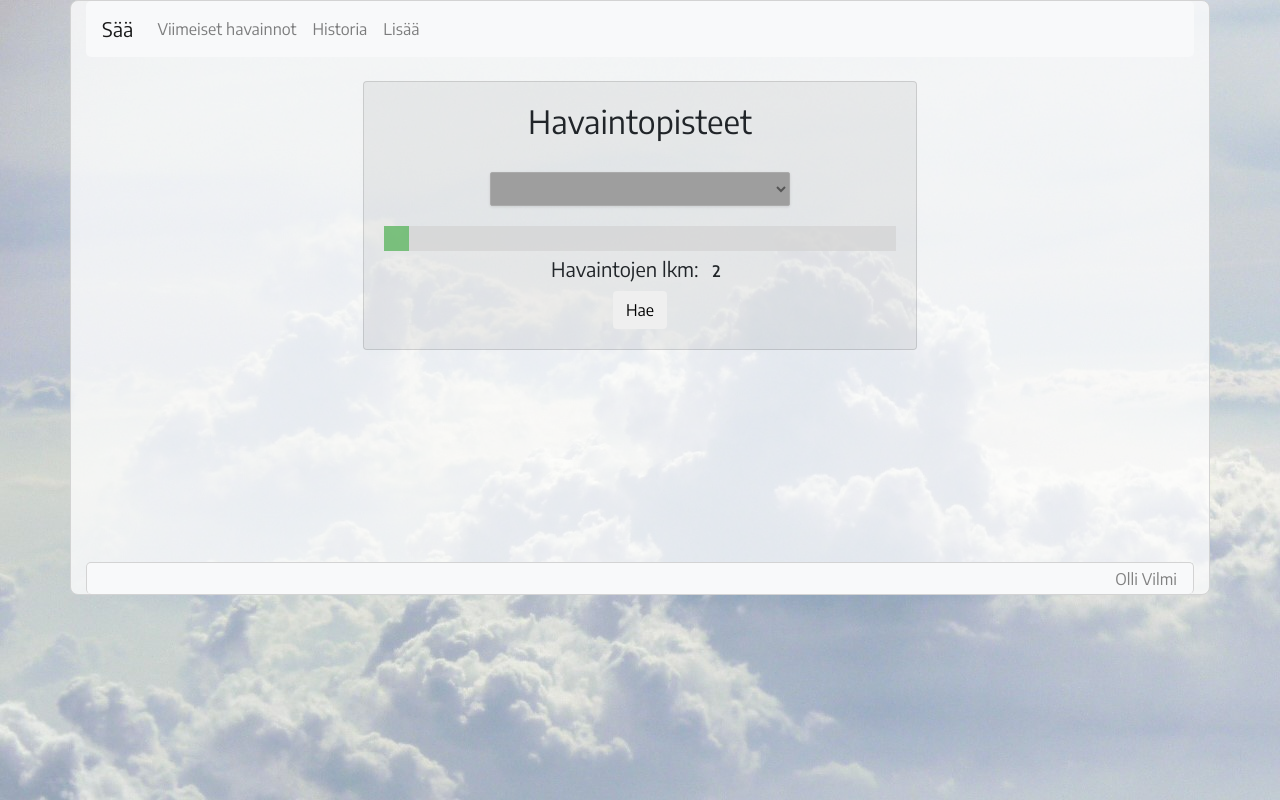
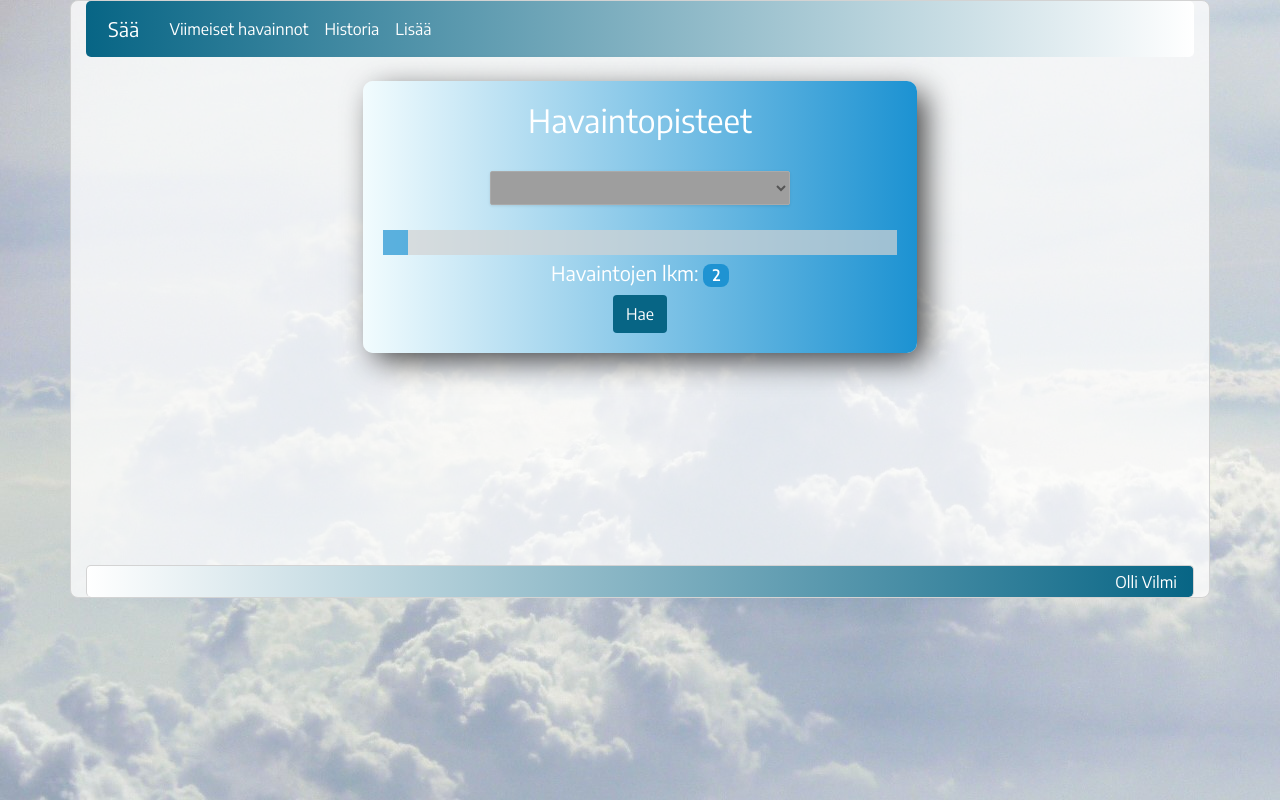
Before and after one commit to ollivilmi/weather_app, a Flask app: template templates/about.html in a window 1280 px wide. Run offline with Flask 2, Linux system fonts and the light colour scheme; the template is opened without the code that fills it, so the values that code supplies are empty; some libraries are stand-ins or nearby versions; some web fonts are replaced; grey boxes are pictures that could not be loaded.

Commit message:
CSS is coming to town

```diff
--- a/static/styles.css
+++ b/static/styles.css
@@ -10,14 +10,31 @@
     font-family: 'Encode Sans', sans-serif
 }
 
+html {
+    height: 100%;
+}
+
 body {
     background-image: url(clouds.jpg);
     background-repeat: repeat;
     background-color: #afbbcb;
+    min-height: 100%;
 }
 
 .navbar {
     border-radius: 5px;
+    background: #076585;
+    background: -webkit-linear-gradient(to left, #fff, #076585);
+    background: linear-gradient(to left, #fff, #076585);
+}
+
+nav a {
+    padding: 0.3em;
+}
+
+nav a:hover {
+    background-color: #5b99ae;
+    border-radius: 10px;
 }
 
 main .form-control
@@ -40,13 +57,14 @@ td {
 
 .curtemp .tooltiptext {
     visibility: hidden;
-    width: 120px;
+    width: 13em;
     background-color: white;
     color: black;
     text-align: center;
     border-radius: 6px;
     padding: 5px 0;
     position: absolute;
+    right: 10%;
     z-index: 1;
 }
 
@@ -64,6 +82,11 @@ footer {
     width: 100%;
     border-radius: 5px;
     height: 2em;
+    margin-left: auto;
+    margin-right: auto;
+    background: #076585;
+    background: -webkit-linear-gradient(to right, #fff, #076585);
+    background: linear-gradient(to right, #fff, #076585);
 }
 
 .number {
@@ -74,26 +97,47 @@ footer {
     outline-width: 0;
 }
 
-h4 a {
-    color: grey;
+.bg-bluewhite {
+    background: #076585;
+    color: white;
 }
 
-h4 a:hover {
-    color: lightgrey;
+h4 a {
+    border-radius: 10px;
+    padding: 0.4em;
+    margin-bottom: 0.5em;
+}
+
+.bg-bluewhite:hover {
+    background: #0d7294bd;
+    color: white;
+    text-decoration: none;
 }
 
 footer a {
-    color: grey;
+    color: white;
 }
 
 footer a:hover {
-    color: lightgrey;
+    color: lightblue;
+    text-decoration: none;
 }
 
 .card {
     display: inline-block;
     min-width: 50%;
-    background-color: rgba(0,0,0,.05);
+    border: none;
+    border-radius: 10px;
+}
+
+.blue-gradient {
+    color: white;
+    -webkit-box-shadow: 10px 9px 31px -2px rgba(0,0,0,0.75);
+    -moz-box-shadow: 10px 9px 31px -2px rgba(0,0,0,0.75);
+    box-shadow: 10px 9px 31px -2px rgba(0,0,0,0.75);
+    background: #1c92d2;  /* fallback for old browsers */
+    background: -webkit-linear-gradient(to right, #f2fcfe, #1c92d2);  /* Chrome 10-25, Safari 5.1-6 */
+    background: linear-gradient(to right, #f2fcfe, #1c92d2); /* W3C, IE 10+/ Edge, Firefox 16+, Chrome 26+, Opera 12+, Safari 7+ */
 }
 
 main img
@@ -118,6 +162,7 @@ ul {
 
 /* The slider itself */
 .slider {
+    margin-top: 0.3em;
     -webkit-appearance: none;  /* Override default CSS styles */
     appearance: none;
     width: 100%; /* Full-width */
@@ -140,15 +185,24 @@ ul {
     appearance: none;
     width: 25px; /* Set a specific slider handle width */
     height: 25px; /* Slider handle height */
-    background: #4CAF50; /* Green background */
+    background: #1f93d2; /* Green background */
     cursor: pointer; /* Cursor on hover */
 }
 
 .slider::-moz-range-thumb {
     width: 25px; /* Set a specific slider handle width */
     height: 25px; /* Slider handle height */
-    background: #4CAF50; /* Green background */
+    background: #1f93d2; /* Green background */
     cursor: pointer; /* Cursor on hover */
+}
+
+.bg-blue {
+    background: #1f93d2;
+    border-radius: 8px;
+}
+
+.list-group-item {
+    background: rgba(255, 255, 255, 0.5);
 }
 
 /* CSS for select form from https://codepen.io/ericrasch/pen/zjDBx */
--- a/templates/about.html
+++ b/templates/about.html
@@ -9,7 +9,7 @@
 	<script src="https://cdnjs.cloudflare.com/ajax/libs/Chart.js/2.7.1/Chart.min.js"></script>
 
 	<br>
-	<div class="card">
+	<div class="card blue-gradient">
 		<div class="card-body">
 			<h2 class="card-title">
 				Havaintopisteet
@@ -26,9 +26,9 @@
 				<div class="slidecontainer" id="slider">
 					<input type="range" class="slider" id="range" name="range" min=2 max=50 value=2 placeholder="2"/>
 				</div>
-				<h5>Havaintojen lkm: <span class="badge badge-pill" id="slidervalue"></span></h5>
+				<h5>Havaintojen lkm: <span class="badge badge-pill bg-blue" id="slidervalue"></span></h5>
 				<div class="form-group">
-					<button class="btn btn-default" type="submit">Hae</button>
+					<button class="btn btn-default bg-bluewhite" type="submit">Hae</button>
 				</div>
 			</fieldset>
 		</form>
--- a/templates/add.html
+++ b/templates/add.html
@@ -6,7 +6,7 @@
 
 {% block main %}
 	<br>
-	<div class="card">
+	<div class="card blue-gradient">
 		<div class="card-body">
 				<h2>
 					Uusi lämpötila
@@ -25,7 +25,7 @@
 				</div>
 				<br>
 				<div class="form-group">
-					<button class="btn btn-default" type="submit">Lisää</button>
+					<button class="btn btn-default bg-bluewhite" type="submit">Lisää</button>
 				</div>
 			</fieldset>
 		</form>
--- a/templates/history.html
+++ b/templates/history.html
@@ -6,7 +6,7 @@
 
 {% block main %}
 	<br>
-	<div class="card">
+	<div class="card blue-gradient">
 		<div class="card-body">
 				<h2>
 					Sijainnin historia
@@ -23,9 +23,9 @@
 				<div class="slidecontainer" id="slider">
 					<input type="range" class="slider" id="range" name="range" min=1 max=30 value=1 placeholder="1"/>
 				</div>
-				<h5>Päivää: <span class="badge badge-pill" id="slidervalue"></span></h5>
+				<h5>Päivää: <span class="badge badge-pill bg-blue" id="slidervalue"></span></h5>
 				<div class="form-group">
-					<button class="btn btn-default" type="submit">Hae</button>
+					<button class="btn btn-default bg-bluewhite" type="submit">Hae</button>
 				</div>
 			</fieldset>
 		</form>
--- a/templates/layout.html
+++ b/templates/layout.html
@@ -21,8 +21,8 @@
     <body>
 
         <div class="container">
-            <nav class="navbar navbar-expand-lg navbar-light bg-light">
-                <a class="navbar-brand" href="{{ url_for('index') }}"><span class="blue">Sää</span></a>
+            <nav class="navbar navbar-expand-lg navbar-light">
+                <a class="navbar-brand  text-white" href="{{ url_for('index') }}"><span class="blue">Sää</span></a>
                 <button class="navbar-toggler" type="button" data-toggle="collapse" data-target="#navbarSupportedContent" aria-controls="navbarSupportedContent" aria-expanded="false" aria-label="Toggle navigation">
                     <span class="navbar-toggler-icon"></span>
                 </button>
@@ -30,13 +30,13 @@
                 <div class="collapse navbar-collapse" id="navbarSupportedContent">
                     <ul class="navbar-nav mr-auto">
                     <li class="nav-item">
-                        <a class="nav-link" href="{{ url_for('about') }}">Viimeiset havainnot</a>
+                        <a class="nav-link text-white" href="{{ url_for('about') }}">Viimeiset havainnot</a>
                     </li>
                     <li class="nav-item">
-                        <a class="nav-link" href="{{ url_for('history') }}">Historia</a>
+                        <a class="nav-link text-white" href="{{ url_for('history') }}">Historia</a>
                     </li>
                     <li class="nav-item">
-                        <a class="nav-link" href="{{ url_for('add') }}">Lisää</a>
+                        <a class="nav-link text-white" href="{{ url_for('add') }}">Lisää</a>
                     </li>
                     </ul>
                 </div>
@@ -45,11 +45,9 @@
             <main>
                 {% block main %}{% endblock %}
             </main>
-            <footer class="bg-light"><a href="https://github.com/ollivilmi/weather_app">Olli Vilmi</a></footer>
 
+            <footer><a href="https://github.com/ollivilmi/weather_app">Olli Vilmi</a></footer>
         </div>
-
-
     </body>
 
 </html>
```
Also changed, not shown: templates/index.html (+7 -7 lines), static/clouds-small.jpg (deleted).
